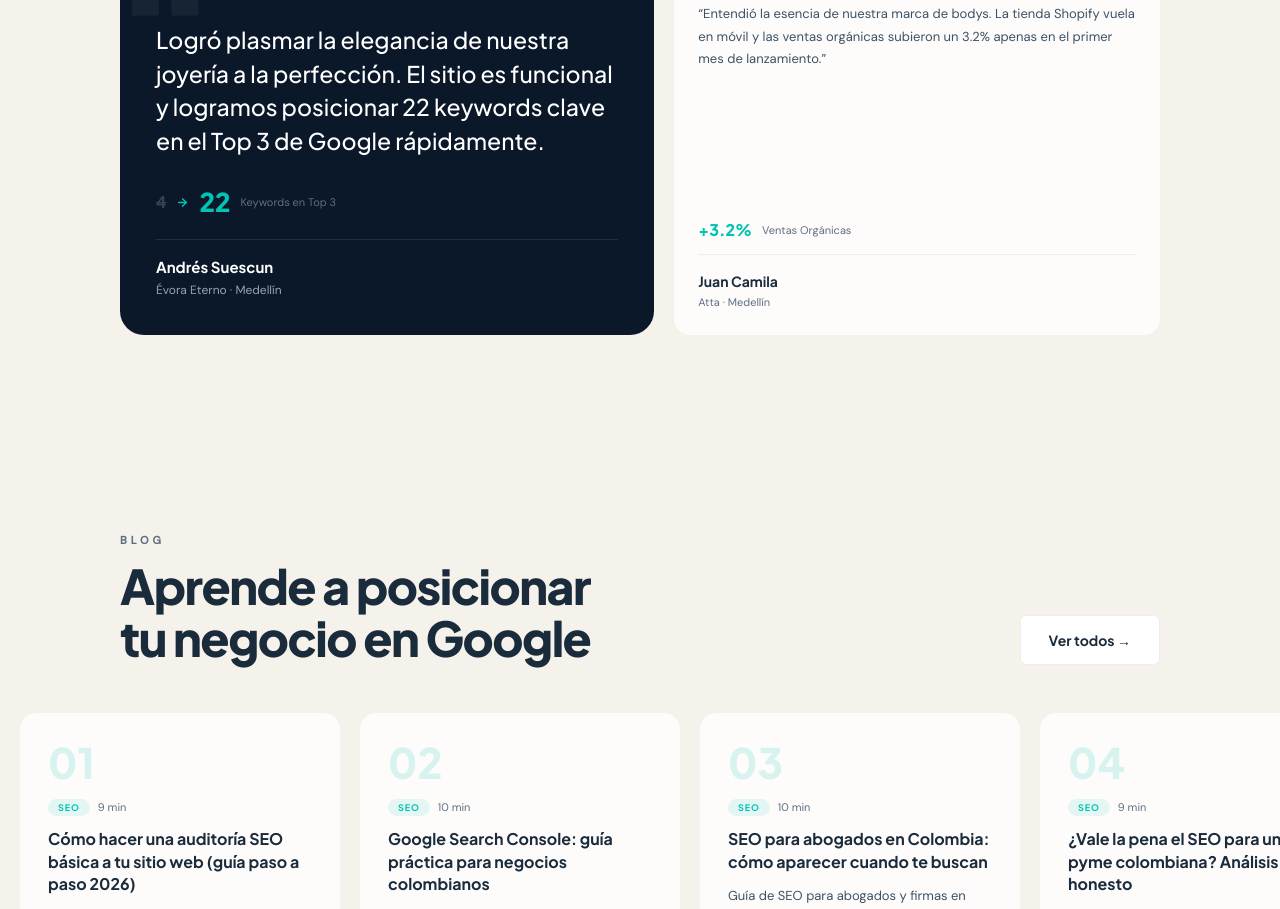
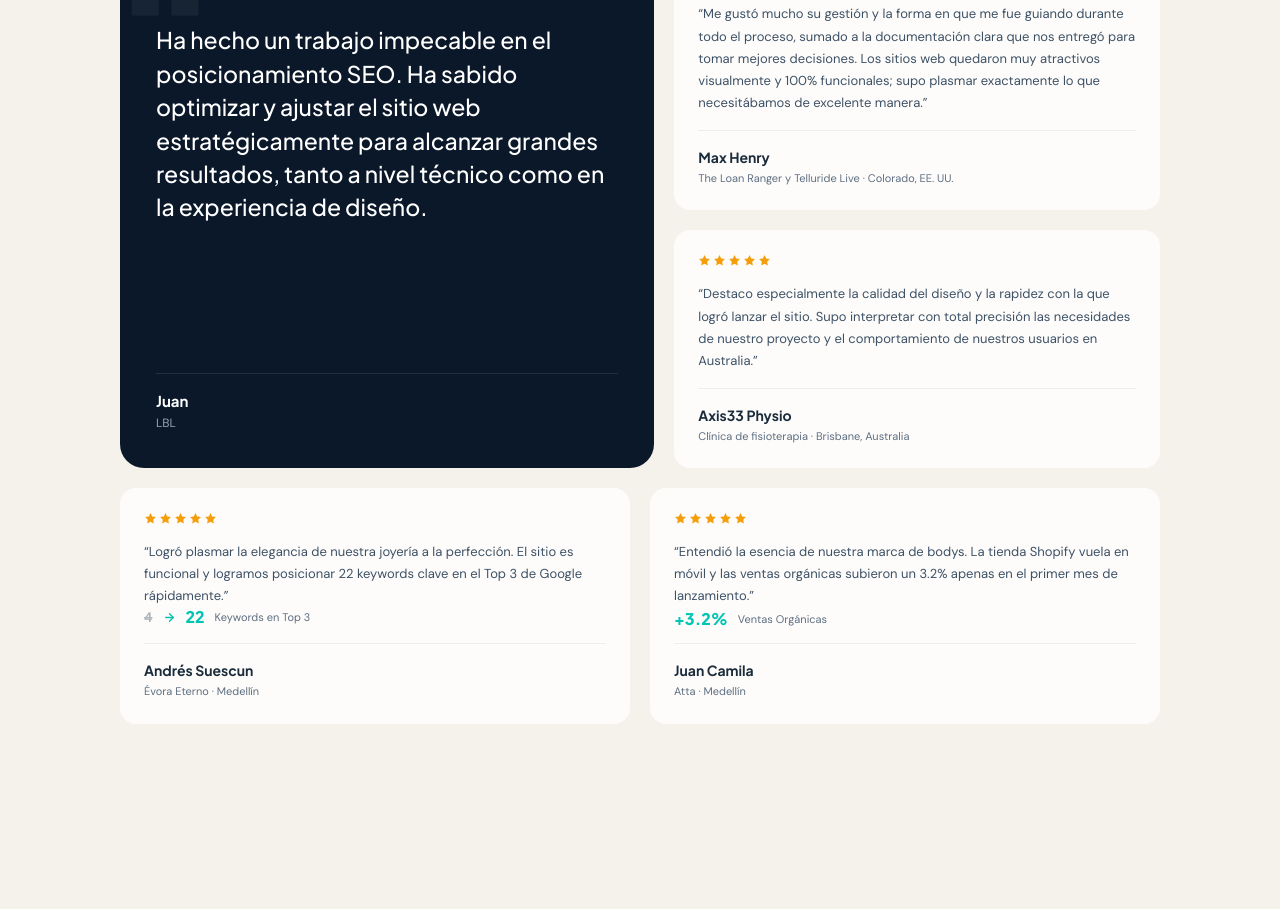
Before and after one commit to stiv-seo/stivenramirez-, a Next.js app: page / in a window 1280 px wide. Shown: the part 6047-6956 px from the top of the page. Built offline with nearby package versions, Linux system fonts and the light colour scheme.

Commit message:
Home: add three client testimonials (LBL, Max Henry, Axis33), verbatim
Quotes were provided by the clients. No metrics attached. Metric and city are now
optional in the Testimonial type, and the section lays out five cards.

Co-Authored-By: Claude Sonnet 5.5 <noreply@anthropic.com>

```diff
--- a/src/components/sections/home/Testimonials.tsx
+++ b/src/components/sections/home/Testimonials.tsx
@@ -46,10 +46,10 @@ function CompactCard({ t, delay }: { t: Testimonial; delay: number }) {
         <blockquote className="font-sans text-text-mid text-[13px] leading-[1.7] mt-4 flex-1">
           &ldquo;{t.text}&rdquo;
         </blockquote>
-        <Metric metric={t.metric} />
+        {t.metric && <Metric metric={t.metric} />}
         <figcaption className="border-t border-black/[0.06] pt-4 mt-4">
           <p className="font-jakarta font-bold text-text-dark text-[14px]">{t.name}</p>
-          <p className="font-sans text-slate text-[11px] mt-0.5">{t.company} · {t.city}</p>
+          <p className="font-sans text-slate text-[11px] mt-0.5">{[t.company, t.city].filter(Boolean).join(" · ")}</p>
         </figcaption>
       </figure>
     </FadeIn>
@@ -58,6 +58,8 @@ function CompactCard({ t, delay }: { t: Testimonial; delay: number }) {
 
 export function Testimonials() {
   const [featured, ...rest] = testimonials;
+  const side = rest.slice(0, 2);
+  const more = rest.slice(2);
 
   return (
     <section className="bg-off-white" style={{ paddingTop: "100px", paddingBottom: "100px" }}>
@@ -93,10 +95,10 @@ export function Testimonials() {
                 </blockquote>
               </div>
               <div className="mt-auto relative">
-                <Metric metric={featured.metric} size="lg" />
+                {featured.metric && <Metric metric={featured.metric} size="lg" />}
                 <figcaption className="border-t border-white/10 pt-4 mt-6">
                   <p className="font-jakarta font-bold text-white text-[15px]">{featured.name}</p>
-                  <p className="font-sans text-slate-light text-[12px] mt-0.5">{featured.company} · {featured.city}</p>
+                  <p className="font-sans text-slate-light text-[12px] mt-0.5">{[featured.company, featured.city].filter(Boolean).join(" · ")}</p>
                 </figcaption>
               </div>
             </figure>
@@ -104,11 +106,19 @@ export function Testimonials() {
 
           {/* Supporting testimonials */}
           <div className="grid gap-5 sm:grid-cols-2 lg:grid-cols-1">
-            {rest.map((t, i) => (
+            {side.map((t, i) => (
               <CompactCard key={t.id} t={t} delay={0.1 + i * 0.1} />
             ))}
           </div>
         </div>
+
+        {more.length > 0 && (
+          <div className="grid gap-5 sm:grid-cols-2 mt-5">
+            {more.map((t, i) => (
+              <CompactCard key={t.id} t={t} delay={0.1 + i * 0.1} />
+            ))}
+          </div>
+        )}
       </Container>
     </section>
   );
--- a/src/data/testimonials.ts
+++ b/src/data/testimonials.ts
@@ -1,6 +1,30 @@
 import type { Testimonial } from "@/types";
 
 export const testimonials: Testimonial[] = [
+  // Testimonios entregados por los propios clientes (citas literales). Sin métricas: no las dijeron.
+  {
+    id: "lbl",
+    name: "Juan",
+    company: "LBL",
+    text: "Ha hecho un trabajo impecable en el posicionamiento SEO. Ha sabido optimizar y ajustar el sitio web estratégicamente para alcanzar grandes resultados, tanto a nivel técnico como en la experiencia de diseño.",
+    stars: 5,
+  },
+  {
+    id: "max-henry",
+    name: "Max Henry",
+    company: "The Loan Ranger y Telluride Live",
+    city: "Colorado, EE. UU.",
+    text: "Me gustó mucho su gestión y la forma en que me fue guiando durante todo el proceso, sumado a la documentación clara que nos entregó para tomar mejores decisiones. Los sitios web quedaron muy atractivos visualmente y 100% funcionales; supo plasmar exactamente lo que necesitábamos de excelente manera.",
+    stars: 5,
+  },
+  {
+    id: "axis33",
+    name: "Axis33 Physio",
+    company: "Clínica de fisioterapia",
+    city: "Brisbane, Australia",
+    text: "Destaco especialmente la calidad del diseño y la rapidez con la que logró lanzar el sitio. Supo interpretar con total precisión las necesidades de nuestro proyecto y el comportamiento de nuestros usuarios en Australia.",
+    stars: 5,
+  },
   {
     id: "evora-eterno",
     name: "Andrés Suescun",
--- a/src/types/index.ts
+++ b/src/types/index.ts
@@ -20,10 +20,10 @@ export interface Testimonial {
   id: string;
   name: string;
   company: string;
-  city: string;
+  city?: string;
   text: string;
   stars: number;
-  metric: TestimonialMetric;
+  metric?: TestimonialMetric;
 }
 
 export interface FaqItem {
```
